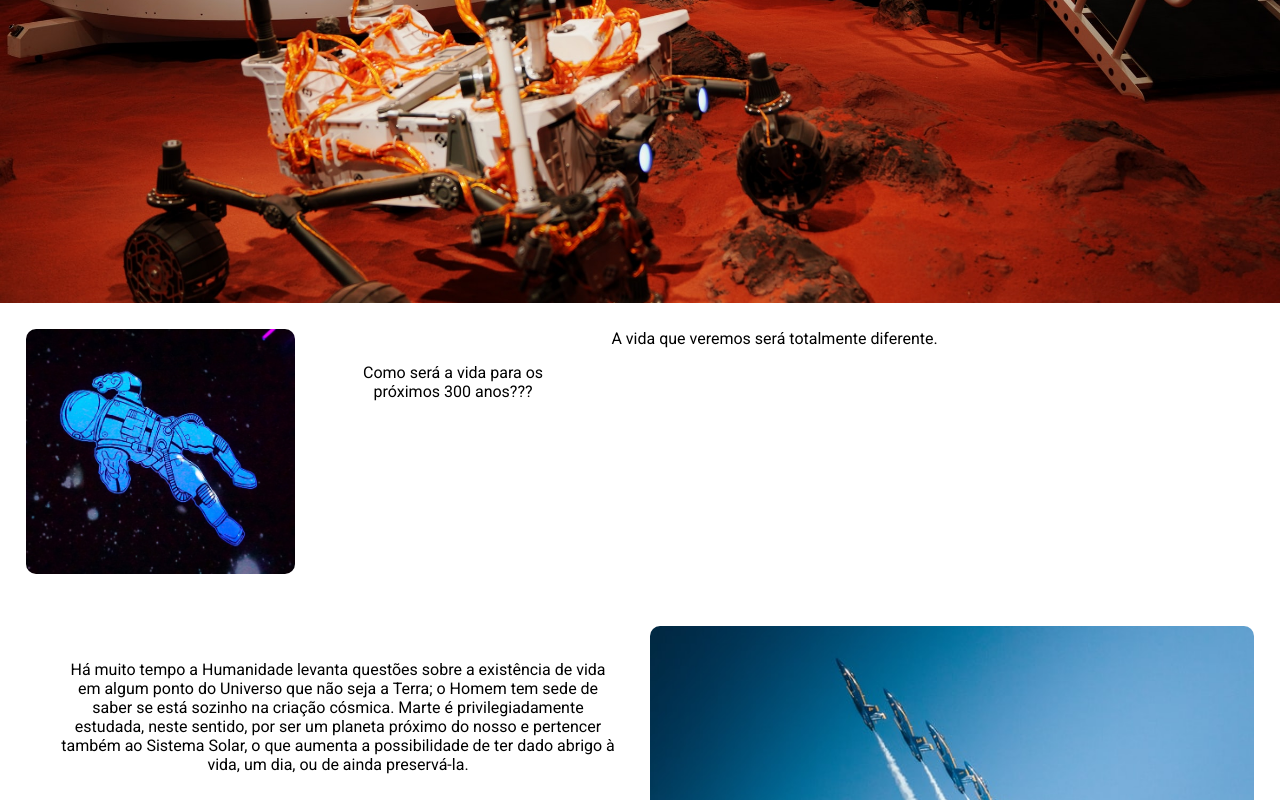
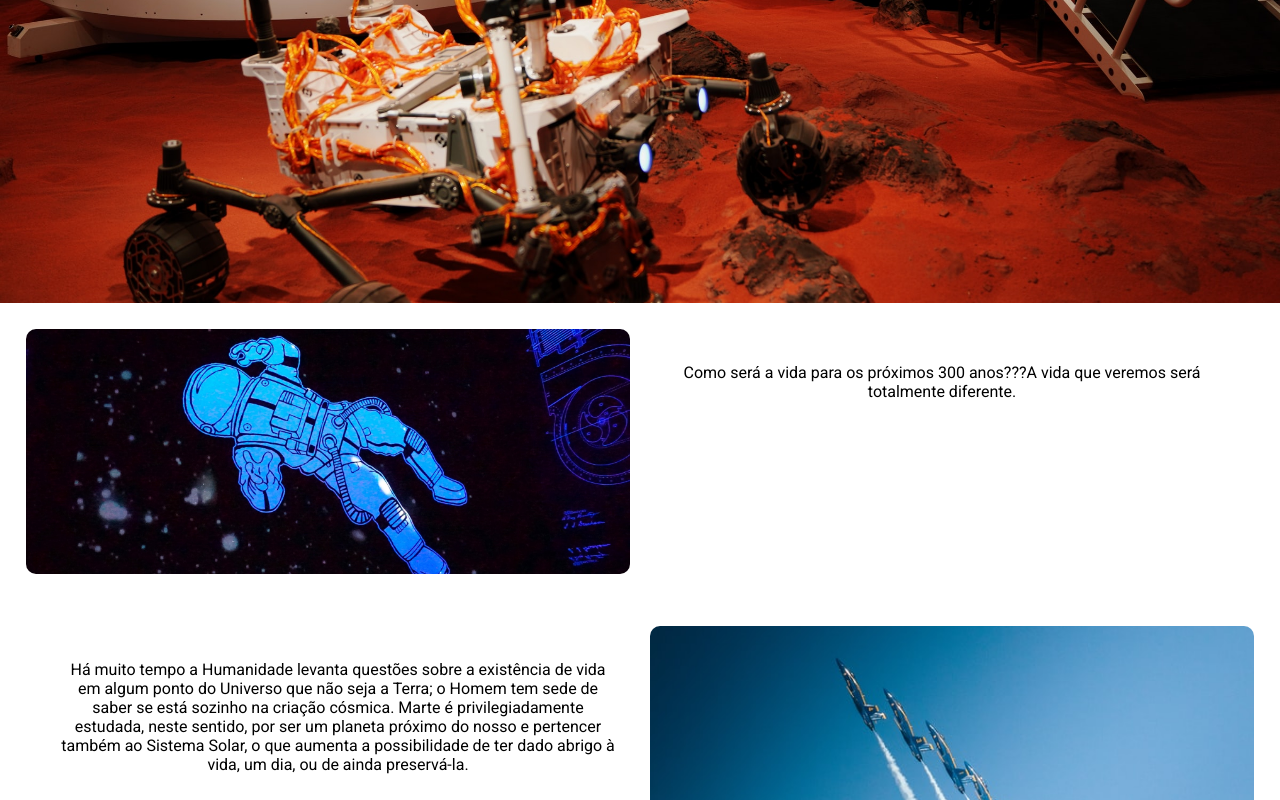
Before and after one commit to S4nT4CI4us/job, a plain HTML site: page index.html in a window 1280 px wide. Shown: the part 497-1297 px from the top of the page. Drawn offline with Linux system fonts and the light colour scheme.

Commit message:
Update index.html

```diff
--- a/index.html
+++ b/index.html
@@ -40,8 +40,7 @@
             <div class="container">
                 <div class="galery ">
                     <div class="img scale "></div>
-
-                    <p>Como será a vida para os próximos 300 anos??? <pre>A vida que veremos será totalmente diferente</pre>.</p>
+                     <p>Como será a vida para os próximos 300 anos???A vida que veremos será totalmente diferente.</p>
                 </div> <!--Galery / Reverse-->
                 <div class="galery reverse">
                     <div class="img img1 scale"></div>
```
